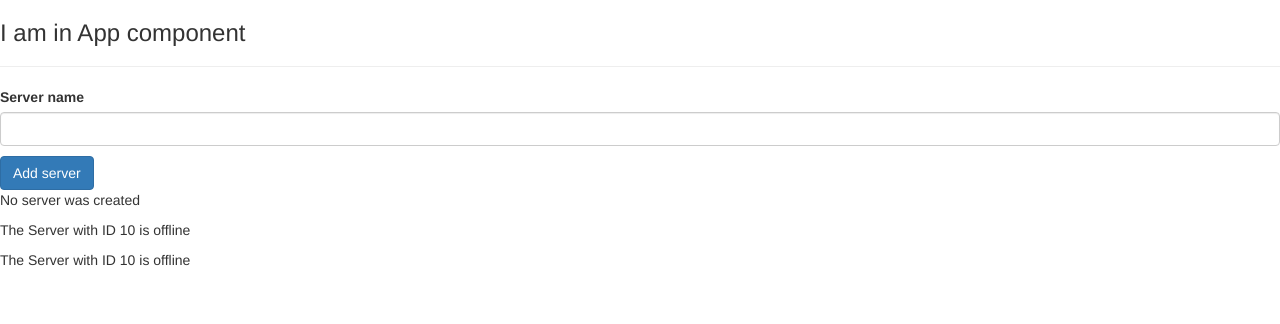
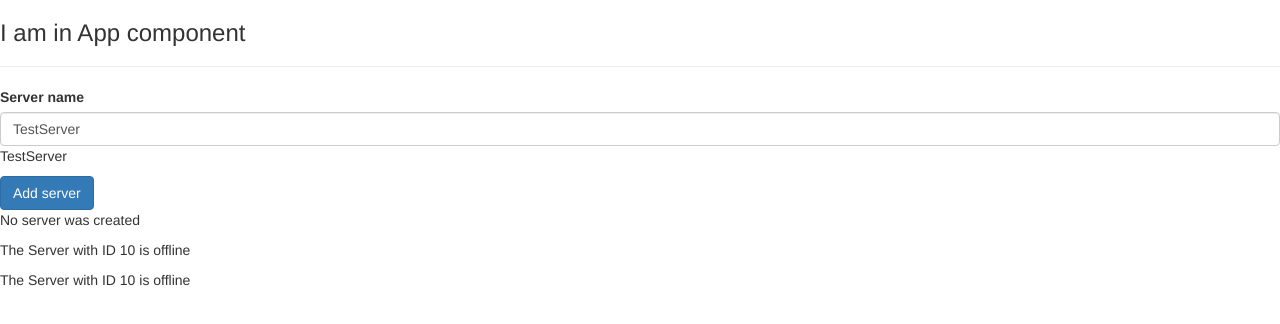
Before and after one commit to apoorva-shah/angular-app, an Angular app: page / in a window 1280 px wide. Shown: the top 324 px of the page. Built offline with nearby package versions, Linux system fonts and the light colour scheme.

Commit message:
two way binding

```diff
--- a/src/app/servers/servers.component.html
+++ b/src/app/servers/servers.component.html
@@ -1,9 +1,14 @@
 <label>Server name</label>
 
-<input
+<!--<input
   type="text"
   class="form-control"
-  (input)="onUpdateServerName($event)">
+  (input)="onUpdateServerName($event)">-->
+
+<input
+type="text"
+class="form-control"
+[(ngModel)]="serverName">
 
 <p>{{ serverName }}</p>
 
--- a/src/app/servers/servers.component.ts
+++ b/src/app/servers/servers.component.ts
@@ -8,7 +8,7 @@ import { Component, OnInit } from '@angular/core';
 export class ServersComponent implements OnInit {
   allowNewServer = false;
   serverCreationStatus = 'No server was created';
-  serverName = '';
+  serverName = 'TestServer';
   constructor() {
     setTimeout(() => {
         this.allowNewServer = true;
```
